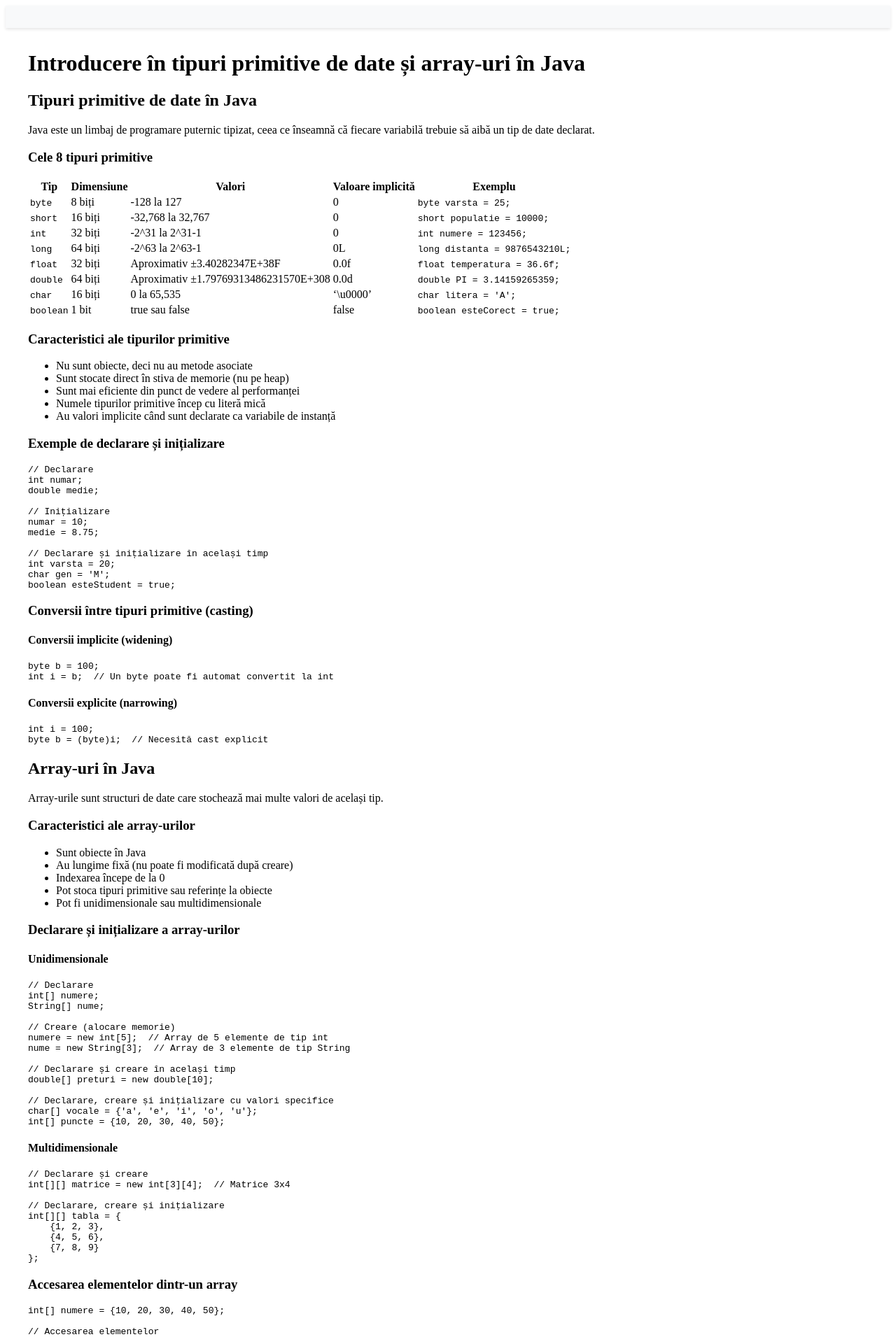
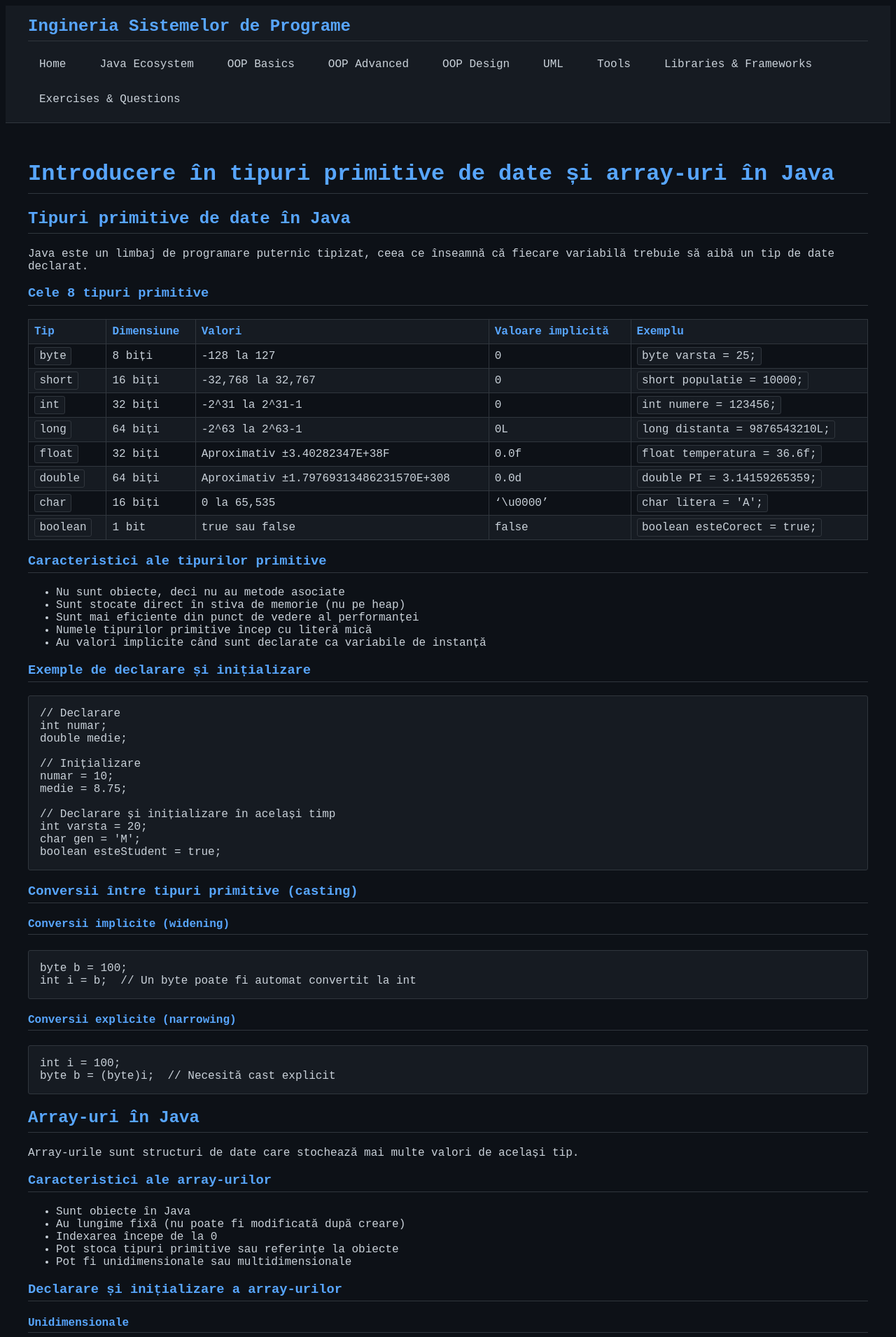
Before and after one commit to automatica-cluj/exemple-isp-2025, a Jekyll site: the page built from docs/oop-basic/03-tipuri-primitive.md, in a window 1280 px wide. Shown: the top 1911 px of the page at 70% size. Built offline with Jekyll 4.4.1, drawn with Linux system fonts in a browser that asks for light colours; our own code applies the rules of GitHub Pages for plain Markdown files; some of the changed text lies outside the part shown.

Commit message:
Update docs.

```diff
--- a/docs/_config.yml
+++ b/docs/_config.yml
@@ -28,6 +28,27 @@ show_footer: true
 stylesheets:
   - /assets/css/style.css
 
+# Navigation structure
+nav_items:
+  - title: Home
+    url: /
+  - title: Java Ecosystem
+    url: /java-ecosystem
+  - title: OOP Basics
+    url: /oop-basic/
+  - title: OOP Advanced
+    url: /oop-advanced/
+  - title: OOP Design
+    url: /oop-design/
+  - title: UML
+    url: /uml/
+  - title: Tools
+    url: /tools-basic/
+  - title: Libraries & Frameworks
+    url: /librarii-si-frameworks/
+  - title: Exercises & Questions
+    url: /exercitii-si-intrebari/
+
 # title: ISP Course Documentation
 # description: Documentation for Introduction to Software Programming Course
 # theme: jekyll-theme-minimal
--- a/docs/_layouts/default.html
+++ b/docs/_layouts/default.html
@@ -4,45 +4,16 @@
     <meta charset="UTF-8">
     <meta name="viewport" content="width=device-width, initial-scale=1.0">
     <title>{{ page.title }} - {{ site.title }}</title>
-    <style>
-        .nav-container {
-            background-color: #f8f9fa;
-            padding: 1rem;
-            margin-bottom: 2rem;
-            box-shadow: 0 2px 4px rgba(0,0,0,0.1);
-        }
-        .nav-list {
-            list-style: none;
-            padding: 0;
-            margin: 0;
-            display: flex;
-            flex-wrap: wrap;
-            gap: 1rem;
-        }
-        .nav-item a {
-            text-decoration: none;
-            color: #333;
-            padding: 0.5rem 1rem;
-            border-radius: 4px;
-            transition: background-color 0.2s;
-        }
-        .nav-item a:hover {
-            background-color: #e9ecef;
-        }
-        .content {
-            max-width: 1200px;
-            margin: 0 auto;
-            padding: 0 1rem;
-        }
-        @media (max-width: 768px) {
-            .nav-list {
-                flex-direction: column;
-            }
-        }
-    </style>
+    <link rel="stylesheet" href="{{ '/assets/css/style.css' | relative_url }}">
+    {% for stylesheet in site.stylesheets %}
+    <link rel="stylesheet" href="{{ stylesheet | relative_url }}">
+    {% endfor %}
 </head>
 <body>
-    <nav class="nav-container">
+    <header class="site-header">
+        <div class="wrapper">
+            <h1 class="site-title">{{ site.title }}</h1>
+            <nav class="site-nav">
                 <ul class="nav-list">
                     {% for item in site.nav_items %}
                     <li class="nav-item">
@@ -53,9 +24,19 @@
                     {% endfor %}
                 </ul>
             </nav>
+        </div>
+    </header>
 
-    <div class="content">
+    <main class="page-content">
+        <div class="wrapper">
             {{ content }}
         </div>
+    </main>
+
+    <footer class="site-footer">
+        <div class="wrapper">
+            <p>{{ site.description }}</p>
+        </div>
+    </footer>
 </body>
 </html>
--- a/docs/assets/css/style.css
+++ b/docs/assets/css/style.css
@@ -1,54 +1,72 @@
 /* Hacker theme enhancements */
 body {
-    background-color: #0d1117;
-    color: #c9d1d9;
-    font-family: 'Courier New', monospace;
+    background-color: #0d1117 !important;
+    color: #c9d1d9 !important;
+    font-family: 'Courier New', monospace !important;
+}
+
+.wrapper {
+    max-width: 1200px;
+    margin: 0 auto;
+    padding: 0 1rem;
+}
+
+.site-header {
+    background-color: #161b22 !important;
+    border-bottom: 1px solid #30363d !important;
+    padding: 1rem 0;
+}
+
+.site-title {
+    color: #58a6ff !important;
+    margin: 0;
+    font-size: 1.5rem;
 }
 
 h1, h2, h3, h4, h5, h6 {
-    color: #58a6ff;
-    border-bottom: 1px solid #30363d;
+    color: #58a6ff !important;
+    border-bottom: 1px solid #30363d !important;
     padding-bottom: 0.3em;
 }
 
 a {
-    color: #58a6ff;
+    color: #58a6ff !important;
     text-decoration: none;
     transition: color 0.2s ease;
 }
 
 a:hover {
-    color: #79c0ff;
+    color: #79c0ff !important;
     text-decoration: underline;
 }
 
 code {
-    background-color: #161b22;
-    border: 1px solid #30363d;
+    background-color: #161b22 !important;
+    border: 1px solid #30363d !important;
     border-radius: 3px;
     padding: 0.2em 0.4em;
-    font-family: 'Courier New', monospace;
+    font-family: 'Courier New', monospace !important;
 }
 
 pre {
-    background-color: #161b22;
-    border: 1px solid #30363d;
+    background-color: #161b22 !important;
+    border: 1px solid #30363d !important;
     border-radius: 3px;
     padding: 1em;
     overflow-x: auto;
 }
 
 pre code {
-    background-color: transparent;
-    border: none;
+    background-color: transparent !important;
+    border: none !important;
     padding: 0;
 }
 
 blockquote {
-    border-left: 4px solid #30363d;
+    border-left: 4px solid #30363d !important;
     margin: 0;
     padding-left: 1em;
-    color: #8b949e;
+    color: #8b949e !important;
 }
 
 table {
@@ -58,75 +76,91 @@ table {
 }
 
 th, td {
-    border: 1px solid #30363d;
+    border: 1px solid #30363d !important;
     padding: 0.5em;
     text-align: left;
 }
 
 th {
-    background-color: #161b22;
-    color: #58a6ff;
+    background-color: #161b22 !important;
+    color: #58a6ff !important;
 }
 
 tr:nth-child(even) {
-    background-color: #161b22;
+    background-color: #161b22 !important;
 }
 
 /* Navigation enhancements */
+.site-nav {
+    margin-top: 1rem;
+}
+
 .nav-list {
-    background-color: #161b22;
-    border-bottom: 1px solid #30363d;
+    list-style: none;
+    padding: 0;
+    margin: 0;
+    display: flex;
+    flex-wrap: wrap;
+    gap: 1rem;
 }
 
 .nav-item a {
-    color: #c9d1d9;
+    color: #c9d1d9 !important;
     padding: 0.5em 1em;
     display: block;
     transition: background-color 0.2s ease;
 }
 
 .nav-item a:hover {
-    background-color: #21262d;
-    color: #58a6ff;
+    background-color: #21262d !important;
+    color: #58a6ff !important;
 }
 
-/* Header and footer */
-.site-header {
-    border-bottom: 1px solid #30363d;
+.nav-item a.active {
+    background-color: #21262d !important;
+    color: #58a6ff !important;
 }
 
+/* Page content */
+.page-content {
+    padding: 2rem 0;
+}
+
+/* Footer */
 .site-footer {
-    border-top: 1px solid #30363d;
-    color: #8b949e;
+    border-top: 1px solid #30363d !important;
+    color: #8b949e !important;
+    padding: 1rem 0;
+    text-align: center;
 }
 
 /* Button styles */
 .btn {
-    background-color: #238636;
-    color: #ffffff;
-    border: 1px solid #2ea043;
+    background-color: #238636 !important;
+    color: #ffffff !important;
+    border: 1px solid #2ea043 !important;
     border-radius: 3px;
     padding: 0.5em 1em;
     transition: background-color 0.2s ease;
 }
 
 .btn:hover {
-    background-color: #2ea043;
-    color: #ffffff;
+    background-color: #2ea043 !important;
+    color: #ffffff !important;
 }
 
 /* Code block syntax highlighting */
 .highlight {
-    background-color: #161b22;
-    border: 1px solid #30363d;
+    background-color: #161b22 !important;
+    border: 1px solid #30363d !important;
     border-radius: 3px;
     padding: 1em;
     overflow-x: auto;
 }
 
 .highlight pre {
-    background-color: transparent;
-    border: none;
+    background-color: transparent !important;
+    border: none !important;
     padding: 0;
     margin: 0;
 }
```
Lines whose indentation alone changed are shown as unchanged.
